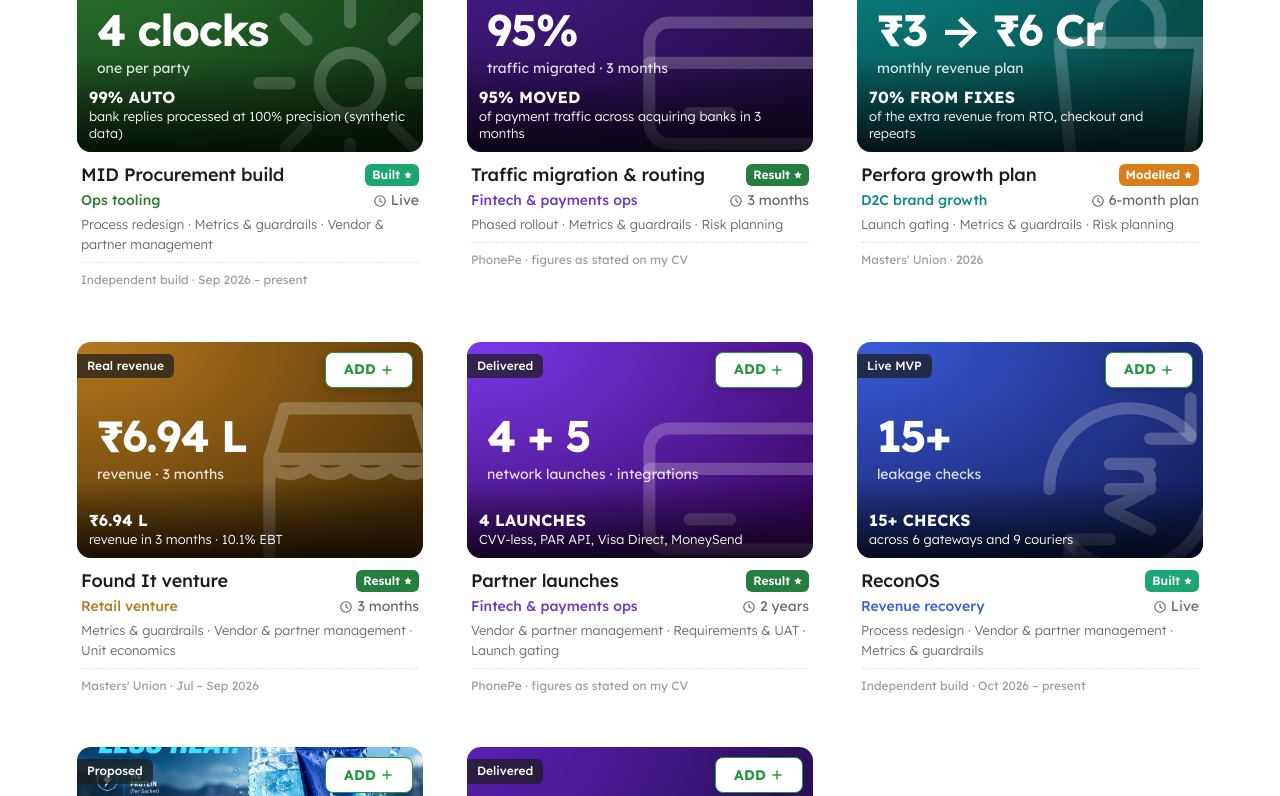
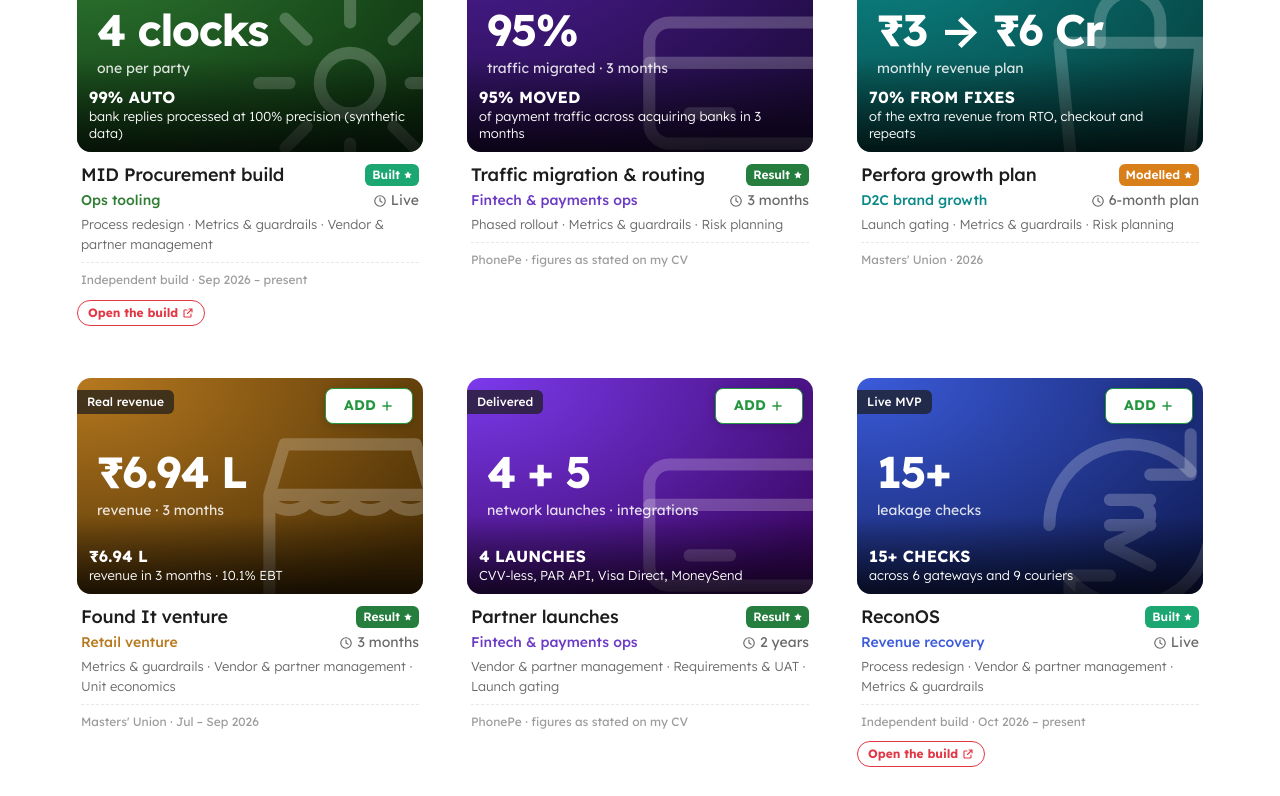
Before and after one commit to navyajuneja1000-droid/zomato_portfolio, a plain HTML site: page index.html in a window 1280 px wide. Shown: the part 2470-3266 px from the top of the page. Drawn offline with Linux system fonts and the light colour scheme.

Commit message:
Add "Open the build" links wherever a live build is named
A small script adds a link to the live product next to ReconOS, MID
Procurement and RouteIQ: once per section in the text, beside cards that
lead to those cases, and as a button under the title on each case page.

Co-Authored-By: Claude Opus 5.5 <noreply@anthropic.com>
Claude-Session: https://claude.ai/code/session_01THtnK1LxQBe8EgUNNffDGg

```diff
--- a/assets/app.css
+++ b/assets/app.css
@@ -716,3 +716,14 @@ input[type=range] { width: 100%; accent-color: var(--red); height: 28px; }
 @media (prefers-reduced-motion: reduce) {
   *, *::before, *::after { animation-duration: .001ms !important; animation-iteration-count: 1 !important; transition-duration: .001ms !important; scroll-behavior: auto !important; }
 }
+
+/* ---------- "Open the build" links ---------- */
+.bl-pill { display: inline-flex; align-items: center; gap: 4px; margin: 0 2px 0 6px; padding: 1px 8px; border: 1px solid currentColor; border-radius: 99px; font-size: .78em; font-weight: 700; line-height: 1.5; white-space: nowrap; text-decoration: none; vertical-align: 1px; color: var(--bl); background: transparent; }
+.bl-pill:hover { background: var(--bl); color: #fff; border-color: var(--bl); }
+.bl-pill svg { flex: none; }
+.bl-cta-wrap { margin: 10px 0 4px; }
+.bl-cta { display: inline-flex; align-items: center; gap: 8px; padding: 9px 16px; border-radius: 99px; background: var(--bl); color: #fff !important; font-weight: 700; font-size: 14px; text-decoration: none; }
+.bl-cta:hover { filter: brightness(1.08); }
+.bl-cta svg { width: 14px; height: 14px; }
+.bl-pill.bl-card { align-self: flex-start; margin: 8px 0 2px; font-size: 12px; padding: 3px 10px; }
+:root { --bl: #E23744; }
--- /dev/null
+++ b/assets/buildlinks.js
@@ -0,0 +1,71 @@
+/* "Open the build" links: wherever a live build is named, put a link to it next to the name.
+   One link per section (so a page that talks about ReconOS ten times shows it once per section),
+   plus a button under the title on the build's own case page. */
+(function () {
+  "use strict";
+  var B = [
+    { id: "reconos", re: /\bReconOS\b/, u: "https://www.reconos.in", n: "ReconOS" },
+    { id: "mid", re: /\bMID Procurement\b/, u: "https://workflowmidprocurement.vercel.app/", n: "MID Procurement" },
+    { id: "routeiq", re: /\bRouteIQ\b/, u: "https://route-wise-ai-51.lovable.app", n: "the RouteIQ prototype" }
+  ];
+  var SKIP = "a, button, select, option, input, textarea, label, summary, script, style, svg, h1, .bl-pill, .bl-cta, [data-nobl]";
+  var ARROW = '<svg viewBox="0 0 24 24" aria-hidden="true" width="12" height="12" fill="none" stroke="currentColor" stroke-width="2.2" stroke-linecap="round" stroke-linejoin="round"><path d="M14 4h6v6M20 4l-9 9M18 14v5a1 1 0 0 1-1 1H5a1 1 0 0 1-1-1V7a1 1 0 0 1 1-1h5"/></svg>';
+  function pill(b, cls, text) {
+    var a = document.createElement("a");
+    a.className = cls; a.href = b.u; a.target = "_blank"; a.rel = "noopener";
+    a.setAttribute("aria-label", "Open " + b.n + " (opens in a new tab)");
+    a.innerHTML = (text || "Open the build") + " " + ARROW;
+    return a;
+  }
+  function scope(el) { return el.closest("section, .panel, .box, .ep, details, li, tr, .card") || el.parentElement; }
+  function pass(root) {
+    // 1. Case page of a build: a clear button under the title.
+    var m = location.hash.match(/#\/(?:r|case|show|pn)\/([a-z0-9-]+)/);
+    var cur = m && B.filter(function (b) { return b.id === m[1]; })[0];
+    if (cur) {
+      var h1 = root.querySelector("h1");
+      if (h1 && !root.querySelector(".bl-cta")) {
+        var wrap = document.createElement("div"); wrap.className = "bl-cta-wrap";
+        wrap.appendChild(pill(cur, "bl-cta", "Open the live build"));
+        h1.parentNode.insertBefore(wrap, h1.nextSibling);
+      }
+    }
+    // 2. Cards and rows that link to a build's case page: add the link beside the card
+    //    (a link can't sit inside another link). Only where the card's wrapper holds just that card.
+    B.forEach(function (b) {
+      var sel = '#view a[href$="/' + b.id + '"], #view a[href*="/' + b.id + '?"]';
+      Array.prototype.forEach.call(root.querySelectorAll(sel), function (a) {
+        if (a.classList.contains("bl-pill") || a.classList.contains("bl-cta") || a.closest("nav, [data-nobl]")) return;
+        if (!/#\/(r|case|show|pn)\//.test(a.getAttribute("href") || "")) return;
+        var par = a.parentElement; if (!par || par.getAttribute("data-blc")) return;
+        var links = Array.prototype.filter.call(par.querySelectorAll('a[href^="#/"]'), function (x) { return !x.classList.contains("bl-pill"); });
+        if (links.length !== 1) return;
+        var el = pill(b, getComputedStyle(a).display === "inline" ? "bl-pill" : "bl-pill bl-card");
+        a.parentNode.insertBefore(el, a.nextSibling);
+        par.setAttribute("data-blc", "1");
+      });
+    });
+    // 3. Inline: first mention of each build in each section gets a link.
+    var walker = document.createTreeWalker(root, NodeFilter.SHOW_TEXT, null), nodes = [], t;
+    while ((t = walker.nextNode())) nodes.push(t);
+    nodes.forEach(function (node) {
+      var el = node.parentElement; if (!el || el.closest(SKIP)) return;
+      B.forEach(function (b) {
+        if (!node.parentNode || !b.re.test(node.nodeValue)) return;
+        if (cur && cur.id === b.id) return; // the button under the title covers its own page
+        var sc = scope(el); if (!sc) return;
+        var done = (sc.getAttribute("data-bl") || "").split(" ");
+        if (done.indexOf(b.id) > -1) return;
+        var mm = node.nodeValue.match(b.re), end = mm.index + mm[0].length;
+        var rest = node.splitText(end);
+        rest.parentNode.insertBefore(pill(b, "bl-pill"), rest);
+        sc.setAttribute("data-bl", (done.join(" ") + " " + b.id).trim());
+      });
+    });
+  }
+  var root = document.getElementById("view"), q = 0;
+  if (!root) return;
+  function run() { q = 0; obs.disconnect(); try { pass(root); } catch (e) {} obs.observe(root, { childList: true, subtree: true }); }
+  var obs = new MutationObserver(function () { if (!q) q = requestAnimationFrame(run); });
+  run();
+})();
--- a/index.html
+++ b/index.html
@@ -48,5 +48,6 @@
 <noscript><p style="padding:24px">This portfolio needs JavaScript. Résumé: <a href="Navya_Juneja_Resume.pdf">Navya_Juneja_Resume.pdf</a> · <a href="mailto:navyajuneja1000@gmail.com">navyajuneja1000@gmail.com</a></p></noscript>
 <script src="assets/data.js"></script>
 <script src="assets/app.js"></script>
+<script src="assets/buildlinks.js"></script>
 </body>
 </html>
```
